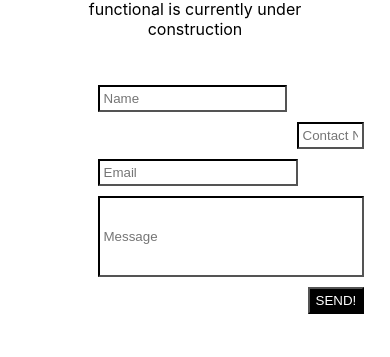
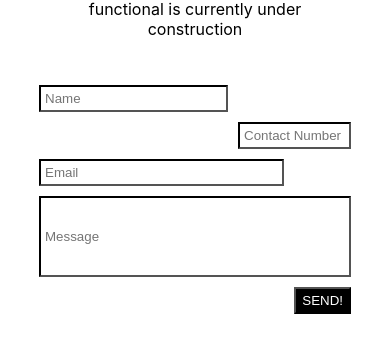
Before and after one commit to alexandertrout/portfolio-alex, a React (Create React App) app: page /contact in a window 390 px wide. Shown: the part 776-1133 px from the top of the page. Built offline with nearby package versions, Linux system fonts and the light colour scheme; a web font is replaced by a local one; what react-animations would draw is missing.

Commit message:
styling improved for mobile

```diff
--- a/src/Components/ContactForm.jsx
+++ b/src/Components/ContactForm.jsx
@@ -6,14 +6,6 @@ margin: 0;
 padding: 0;
   text-decoration: line-through;
   color: grey;
-  @media only screen and (max-width: 600px) {
-  font-size: 14px;
-  }
-`
-const OtherText = styled.h3`
-margin: 0;
-padding: 0;
-
   @media only screen and (max-width: 600px) {
   font-size: 14px;
   }
@@ -35,7 +27,12 @@ const FormContainer = styled.form`
   grid-template-columns: 1fr 1fr 1fr;
   grid-template-rows: 1fr 1fr 1fr 3fr 1fr;
   grid-gap: 10px;
+  @media only screen and (max-width: 600px) {
+  margin: 2vw 10vw;
+  width: 80vw;
+  }
 `
+
 const NameInput = styled.input`
   grid-column: 1/2;
   grid-row: 1/2;
```
